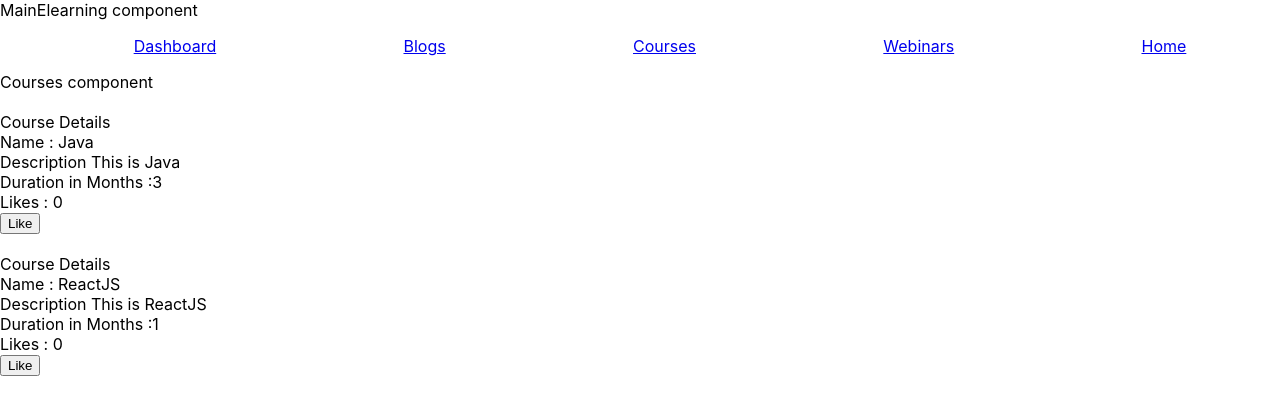
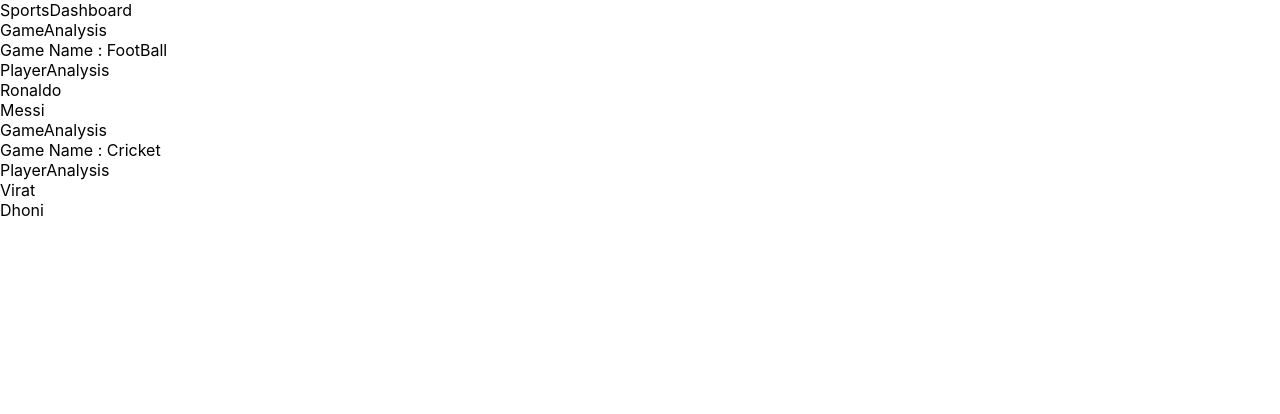
Before and after one commit to thefullstacktrainer/consultation_and_content_sharing_app, a React (Create React App) app: page /courses in a window 1280 px wide. Shown: the top 414 px of the page. Built offline with nearby package versions, Linux system fonts and the light colour scheme.

Commit message:
Sports Analytics

```diff
--- a/src/elearning/Course.js
+++ b/src/elearning/Course.js
@@ -1,11 +1,25 @@
-import React, { useState } from "react";
+import React, { useState, useEffect } from "react";
 
 
-const Course = ({ id, name, desc, durationInMonths }) => {
+const Course = ({ id, name, desc, durationInMonths, cb }) => {
 
     let [likes, setLikes] = useState(0);
 
-    const incrLikes = () => setLikes(likes + 1)
+    const incrLikes = () => {
+        setLikes(likes + 1);
+    }
+    useEffect(() => {
+        cb();
+    }, [likes]);
+
+    const shoot = (a, b) => {
+
+        console.log(b);
+        /*
+        'b' represents the React event that triggered the function,
+        in this case the 'click' event
+        */
+    }
     return <>
         <br></br>
         Course Details
@@ -15,6 +29,7 @@
         <div>Likes : {likes}</div>
         <button onClick={incrLikes}>Like</button>
         <br></br>
+        <button onClick={shoot}>Take the shot!</button>
     </>
 }
 
--- a/src/elearning/Courses.js
+++ b/src/elearning/Courses.js
@@ -1,12 +1,14 @@
-import React from "react";
+import React, { useState } from "react";
 import Course from "./Course";
 
 const Courses = ({ courses }) => {
+    const [totalLikes, setTotalLikes] = useState(0);
 
     return <>
         <div>Courses component</div>
         <div>
-            {courses.map(course => <Course key={course.id} {...course} />)}
+            {courses.map(course => <Course key={course.id} {...course} cb={() => console.log("callback invoked")} />)}
+
         </div>
 
     </>
--- a/src/elearning/ElearningRouter.js
+++ b/src/elearning/ElearningRouter.js
@@ -15,7 +15,7 @@
         { name: "ReactJS", id: 2, desc: "This is ReactJS", durationInMonths: 1 }
     ]
     return (
-        <Router>
+
         <Routes>
             <Route path="/" element={<ElearningLayout />}>
                 <Route path="/" element={<ElearningDashboard />} />
@@ -26,7 +26,7 @@
                 <Route path="*" element={<NoPage />} />
             </Route>
         </Routes>
-        </Router>
+
     );
 };
 
--- a/src/index.js
+++ b/src/index.js
@@ -5,6 +5,7 @@
 import reportWebVitals from './reportWebVitals';
 // import Test from './Test';
 import HealthApp from './HealthDashboard/HealthApp';
+import { BrowserRouter as Router, Routes, Route, Link } from "react-router-dom";
 
 // import ReactDOM from 'react-dom';
 // import TestComponent from './components/TestComponent'; // Adjust the import path as needed
@@ -16,12 +17,16 @@
 
 // ReactDOM.render(<ClassComponent />, document.getElementById('root'));
 import MainElearning from './elearning/MainElearning';
+import SportsDashboard from './sports_analytics/SportsDashboard';
 const root = ReactDOM.createRoot(document.getElementById('root'));
 root.render(
   <React.StrictMode>
-    {/* <App /> */}
-    {/* <HealthApp /> */}
-    <MainElearning />
+    <Router>
+      {/* <App /> */}
+      {/* <HealthApp /> */}
+      {/* <MainElearning /> */}
+      <SportsDashboard />
+    </Router>
   </React.StrictMode>
 );
 
--- /dev/null
+++ b/src/sports_analytics/GameAnalysis.js
@@ -0,0 +1,14 @@
+import React from 'react'
+import PlayerAnalysis from './PlayerAnalysis'
+
+function GameAnalysis({ name, id, players }) {
+    return (
+        <>
+            <div>GameAnalysis</div>
+            <div>Game Name : {name}</div>
+            <PlayerAnalysis players={players} />
+        </>
+    )
+}
+
+export default GameAnalysis
--- /dev/null
+++ b/src/sports_analytics/PlayerAnalysis.js
@@ -0,0 +1,12 @@
+import React from 'react'
+
+function PlayerAnalysis({ players }) {
+    return (
+        <><div>PlayerAnalysis</div>
+            {players.map(player => <div>{player}</div>)}
+        </>
+
+    )
+}
+
+export default PlayerAnalysis
--- /dev/null
+++ b/src/sports_analytics/SportsDashboard.js
@@ -0,0 +1,20 @@
+import React from 'react'
+import GameAnalysis from './GameAnalysis'
+
+function SportsDashboard() {
+    const games = [
+        {
+            name: "FootBall", id: 1, players: ["Ronaldo", "Messi"]
+        },
+        {
+            name: "Cricket", id: 2, players: ["Virat", "Dhoni"]
+        }]
+    return (
+        <>
+            <div>SportsDashboard</div>
+            {games.map(game => <GameAnalysis key={game.id} {...game} />)}
+        </>
+    )
+}
+
+export default SportsDashboard
```
Also changed, not shown: src/sports_analytics/TeamPerformance.js (added, +9 -0 lines). Lines whose indentation alone changed are shown as unchanged.
